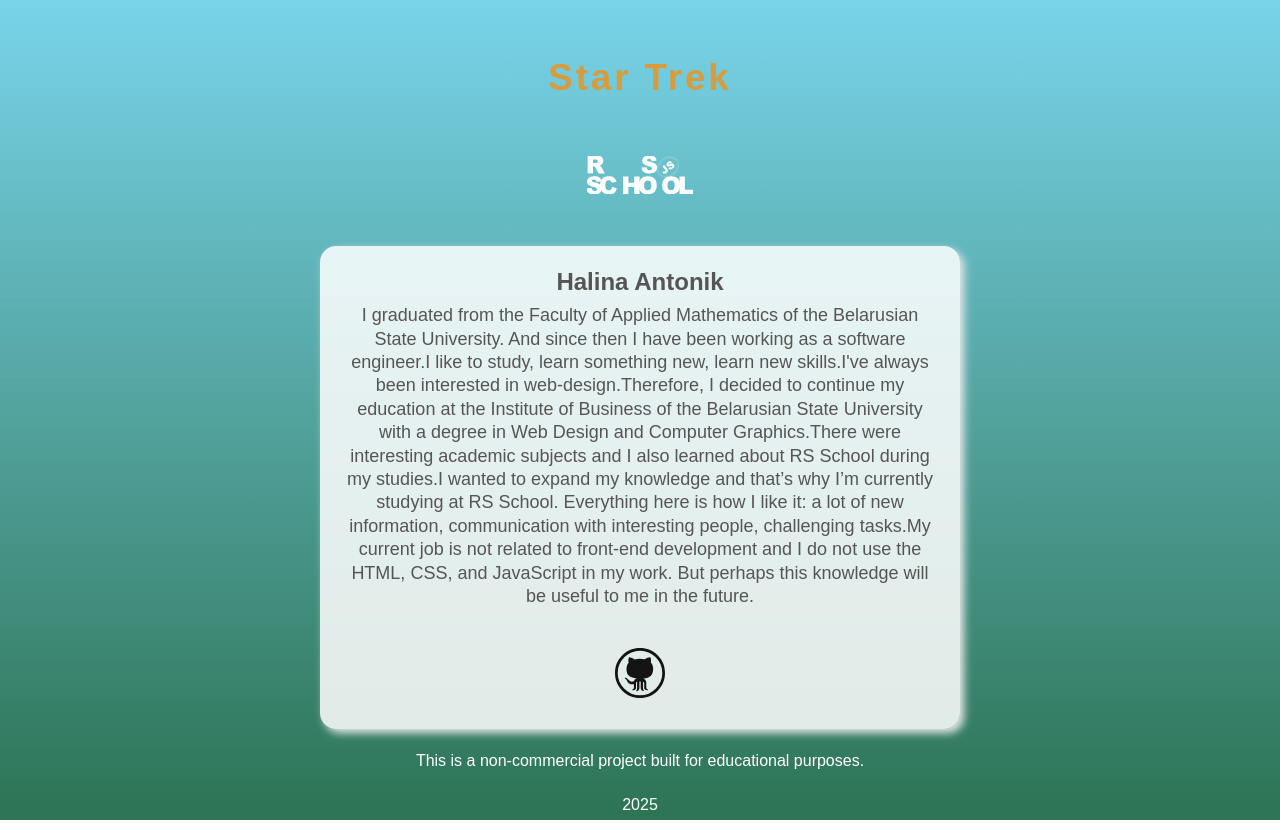
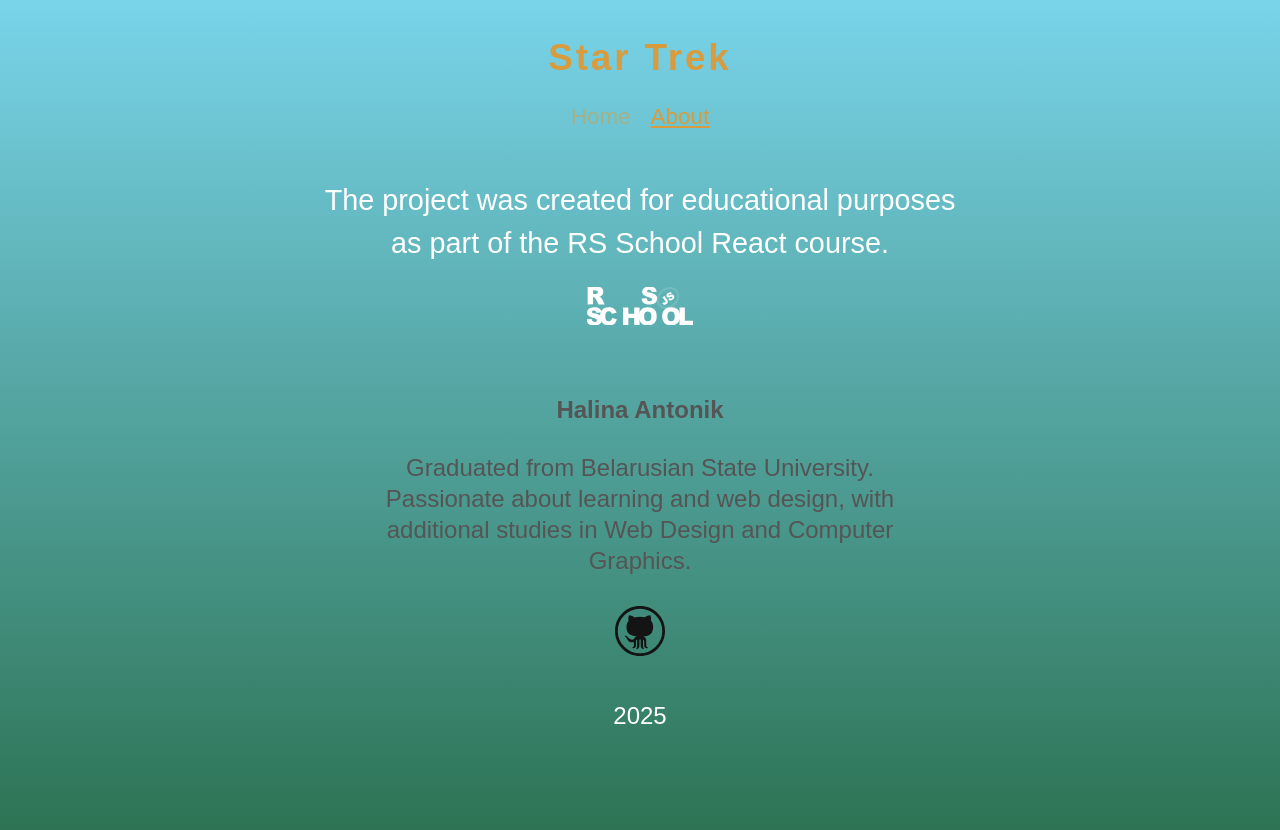
Before and after one commit to scheslen/React2025, a React (Vite) app in the folder react-app-2025/: page /about in a window 1280 px wide. Built offline with nearby package versions, Linux system fonts and the light colour scheme.

Commit message:
add navigation

```diff
--- a/react-app-2025/src/app.css
+++ b/react-app-2025/src/app.css
@@ -51,7 +51,7 @@ body {
 
 .container {
   max-width: 1440px;
-  margin: 20px auto;
+  margin: 30px auto;
   display: flex;
   flex-direction: column;
   justify-content: center;
@@ -61,7 +61,7 @@ body {
 }
 
 h1 {
-  margin: 30px auto;
+  /* margin: 10px auto; */
   font-size: 2.3rem;
   line-height: 150%;
   letter-spacing: 0.18rem;
--- a/react-app-2025/src/app/types.ts
+++ b/react-app-2025/src/app/types.ts
@@ -41,3 +41,8 @@ export type ControlProps = {
 export interface IErrorState {
   error: boolean;
 }
+
+export type MenuProps = {
+  textColor?: string;
+  onClick?: (menuVisible: boolean) => void;
+};
--- a/react-app-2025/src/components/About/About.tsx
+++ b/react-app-2025/src/components/About/About.tsx
@@ -3,8 +3,7 @@ import "./about.css";
 const author = {
   name: "Halina Antonik",
   description:
-    // "Graduated from Belarusian State University and works as a software engineer. Passionate about learning and web design, with additional studies in Web Design and Computer Graphics.",
-"I graduated from the Faculty of Applied Mathematics of the Belarusian State University. And since then I have been working as a software engineer.I like to study, learn something new, learn new skills.I've always been interested in web-design.Therefore, I decided to continue my education at the Institute of Business of the Belarusian State University with a degree in Web Design and Computer Graphics.There were interesting academic subjects and I also learned about RS School during my studies.I wanted to expand my knowledge and that’s why I’m currently studying at RS School. Everything here is how I like it: a lot of new information, communication with interesting people, challenging tasks.My current job is not related to front-end development and I do not use the HTML, CSS, and JavaScript in my work. But perhaps this knowledge will be useful to me in the future.",
+    "Graduated from Belarusian State University. Passionate about learning and web design, with additional studies in Web Design and Computer Graphics.",
   github: "https://github.com/scheslen",
   avatar: "avatar.jpg",
 };
@@ -12,50 +11,30 @@ const author = {
 export const About = () => {
   return (
     <div className="about-page">
-
+      <div className="about-txt">
+        <p>
+          The project was created for educational purposes as part of the RS School React course.
+        </p>
+      </div>
       <div className="logo">
-          <a
-            href="https://rs.school/"
-            target="_blank"
-            rel="noopener noreferrer"
-          >
+        <a href="https://rs.school/" target="_blank" rel="noopener noreferrer">
           <img src="logoRss.svg" alt="RSS Logo" className="rss-logo" />
         </a>
       </div>
 
-      <div className="autor">
-          <h3 className="name">
-            <a
-              href={author.github}
-              target="_blank"
-              rel="noopener noreferrer"
-              className="github-link"
-            >
-              {author.name}
-            </a>
-          </h3>
+      <div className="author">
+        <h3 className="name"> {author.name} </h3>
         <p className="description">{author.description}</p>
-
-
-            {/* <p> */}
         <a
           href="https://github.com/scheslen"
           target="_blank"
           rel="noopener noreferrer"
-                className="github__link"
         >
-            <img className="icon" src="github.svg" alt="icon"></img>
-                {/* Halina Antonik */}
+          <img className="git-icon" src="github.svg" alt="github icon"></img>
         </a>
-            {/* </p> */}
-
       </div>
 
-
-
-        <p>This is a non-commercial project built for educational purposes.</p>
       <p>2025</p>
     </div>
-
   );
 };
--- a/react-app-2025/src/components/About/about.css
+++ b/react-app-2025/src/components/About/about.css
@@ -7,45 +7,24 @@
   gap: 20px;
   max-width: 1440px;
   margin: 0 auto;
-  /* padding: 40px 0; */
+  font-size: 1.5rem;
 }
 
-/* .team-cards-row {
-  display: flex;
-  justify-content: center;
-  gap: 24px;
-  flex-wrap: wrap;
-} */
+.about-txt {
+  width: 50%;
+  font-size: 1.8rem;
+  line-height: 1.5;
+}
 
-
-.autor {
-  background: rgba(255, 255, 255, 0.85);
-  border-radius: 16px;
+.author {
+  color: #555;
   padding: 24px;
   width: 50%;
   text-align: center;
-  flex-shrink: 0;
-  box-shadow: 4px 4px 8px #e7e7e7;
-  transition: box-shadow 0.5s ease;
 }
 
-
-.avatar {
-  width: 150px;
-  height: 150px;
-  border-radius: 50%;
-  object-fit: cover;
-  margin-bottom: 16px;
-}
-
-.icon {
+.git-icon {
   width: 50px;
-}
-
-
-.description {
-  color: #555;
-  margin-bottom: 40px;
 }
 
 .name {
@@ -55,35 +34,9 @@
 }
 
 .description {
-  min-height: 120px;
-  font-size: 18px;
+  margin: 30px 0;
+  font-size: 1.5rem;
   line-height: 1.3;
-}
-
-.github-link {
-  background-color: inherit;
-  color: var(--color-footer-back);
-  position: relative;
-  text-decoration: none;
-}
-
-.github-link::after {
-  content: "";
-  position: absolute;
-  left: 0;
-  bottom: -5px;
-  width: 0;
-  height: 2px;
-  background-color: var(--color-footer-back);
-  transition: width 0.5s;
-}
-
-.github-link:hover::after {
-  width: 100%;
-}
-
-.github-link:hover {
-  background-color: transparent;
 }
 
 .rss-logo {
--- a/react-app-2025/src/components/Header/Header.tsx
+++ b/react-app-2025/src/components/Header/Header.tsx
@@ -1,5 +1,6 @@
 import "./header.css";
 import { Component } from "react";
+import {Menu} from "../Menu/Menu"
 
 export class Header extends Component {
   render() {
@@ -7,6 +8,7 @@ export class Header extends Component {
       <header className="header">
         <div className="container">
           <h1>Star Trek</h1>
+          <Menu />
         </div>
       </header>
     );
--- /dev/null
+++ b/react-app-2025/src/components/Menu/Menu.tsx
@@ -0,0 +1,49 @@
+import { NavLink, useNavigate } from "react-router-dom";
+import { MenuProps } from "../../app/types";
+import "./menu.css";
+
+export const Menu = ({ textColor,  onClick }: MenuProps) => {
+  const navigate = useNavigate();
+
+  const handleLinkClick = (e: React.MouseEvent, url: string) => {
+    if (url.startsWith("#")) return;
+
+    e.preventDefault();
+
+    if (onClick) onClick(false);
+
+    setTimeout(() => {
+      navigate(url);
+    }, 300);
+  };
+
+  return (
+    <ul className='nav'>
+      <li className="menu__item">
+        <NavLink
+          to="/"
+          style={{ color: textColor }}
+          className={({ isActive }) =>
+            isActive ? "menu__link active" : "menu__link"
+          }
+          onClick={(e) => handleLinkClick(e, "/")}
+        >
+          Home
+        </NavLink>
+      </li>
+
+      <li className="menu__item">
+        <NavLink
+          to="/about"
+          style={{ color: textColor }}
+          className={({ isActive }) =>
+            isActive ? "menu__link active" : "menu__link"
+          }
+          onClick={(e) => handleLinkClick(e, "/about")}
+        >
+          About
+        </NavLink>
+      </li>
+    </ul>
+  );
+};
--- /dev/null
+++ b/react-app-2025/src/components/Menu/menu.css
@@ -0,0 +1,70 @@
+.nav {
+  display: flex;
+  justify-content: space-between;
+  align-items: center;
+  gap: 20px;
+  margin: 0 0 20px;
+}
+
+.menu__item {
+  text-transform: capitalize;
+  font-size: 1.4rem;
+   transition: all 0.5s ease-in;
+}
+
+.menu__item a {
+  color: var(--color-title);
+  opacity: 0.5;
+  transition: opacity ease-in-out 0.5s;
+}
+.menu__item a:hover,
+.menu__item a:active {
+  opacity: 1;
+}
+
+/* .menu__item a:active {
+  opacity: 1;
+  text-decoration: underline;
+} */
+
+/* .menu__item a:active::after {
+  content: "";
+  width: 100%;
+  height: 2px;
+  background-color: #403f3d;
+  position: absolute;
+  left: 0;
+  bottom: -2px;
+  transition: all 0.5s;
+  transform: scaleX(0);
+} */
+
+
+
+
+/*
+.active a {
+  opacity: 1;
+  text-decoration: underline;
+} */
+.menu__link {
+  opacity: 0.5;
+  transition: opacity 0.3s;
+}
+
+.menu__link.active {
+  opacity: 1;
+  text-decoration: underline;
+}
+/* .open {
+  left: 0;
+}
+.menu .open {
+  transition:
+    transform 5s ease-in-out,
+    opacity 2s ease-in-out;
+} */
+/* .menu:not(.open) {
+  transform: translateX(-100%);
+  opacity: 0;
+} */
```
Lines whose indentation alone changed are shown as unchanged.
